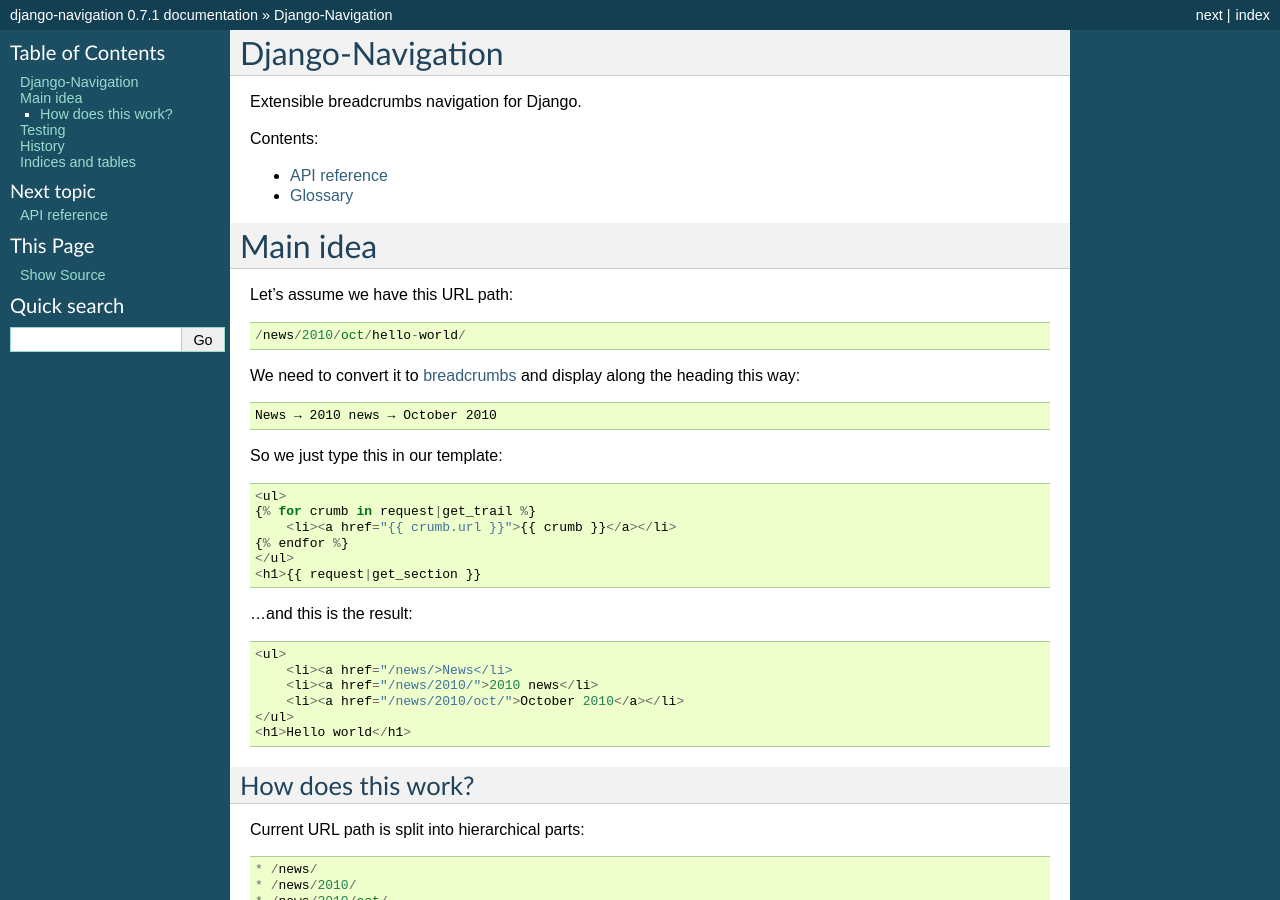
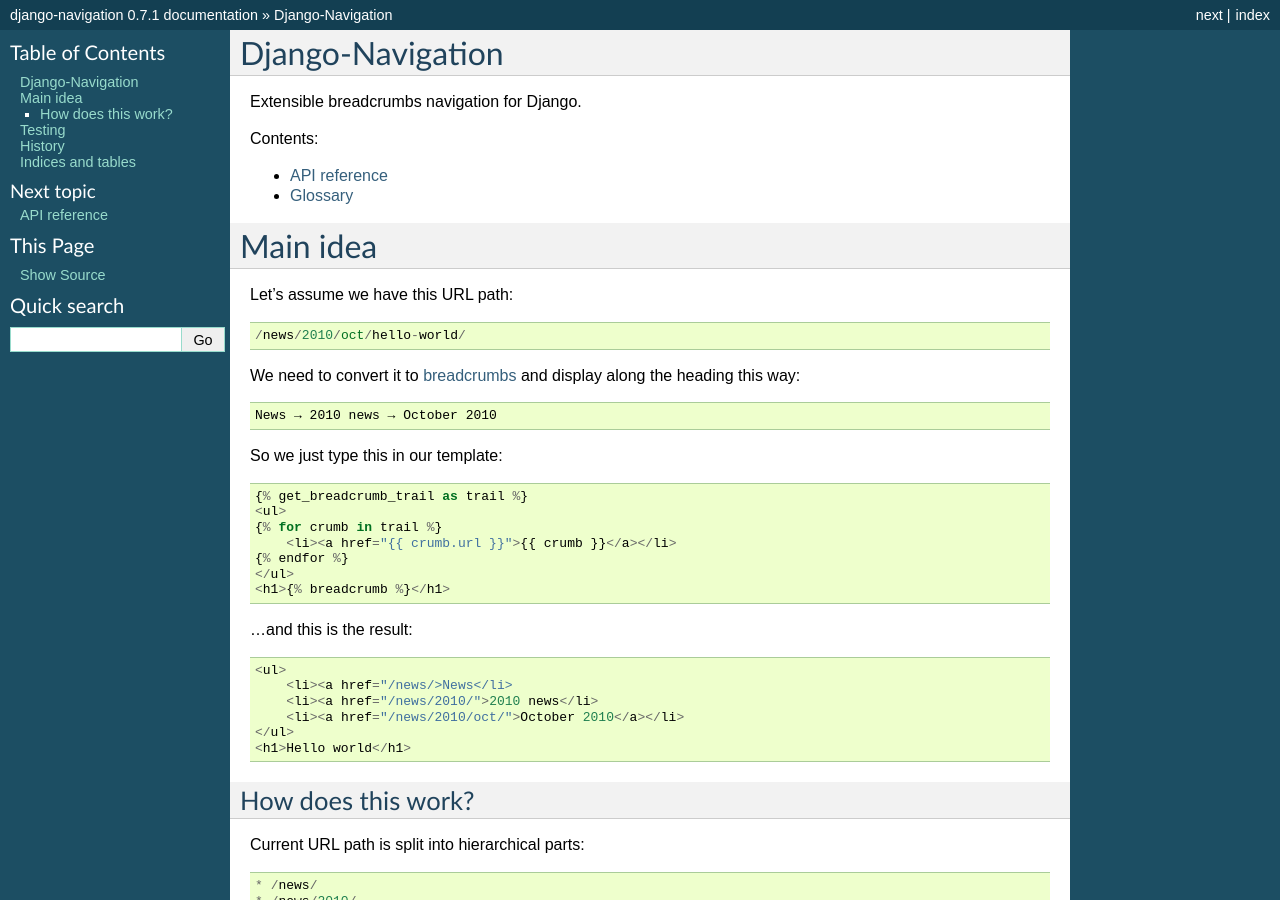
Before and after one commit to neithere/django-navigation, a Sphinx documentation site: the page built from docs/index.rst, in a window 1280 px wide and 900 px high. Built offline with Sphinx 7.4.7, drawn with Linux system fonts in a browser that asks for light colours.

Commit message:
Updated documentation.

```diff
--- a/docs/index.rst
+++ b/docs/index.rst
@@ -30,12 +30,13 @@
 
 So we just type this in our template::
 
+    {% get_breadcrumb_trail as trail %}
     <ul>
-    {% for crumb in request|get_trail %}
+    {% for crumb in trail %}
         <li><a href="{{ crumb.url }}">{{ crumb }}</a></li>
     {% endfor %}
     </ul>
-    <h1>{{ request|get_section }}
+    <h1>{% breadcrumb %}</h1>
 
 ...and this is the result::
 
```
